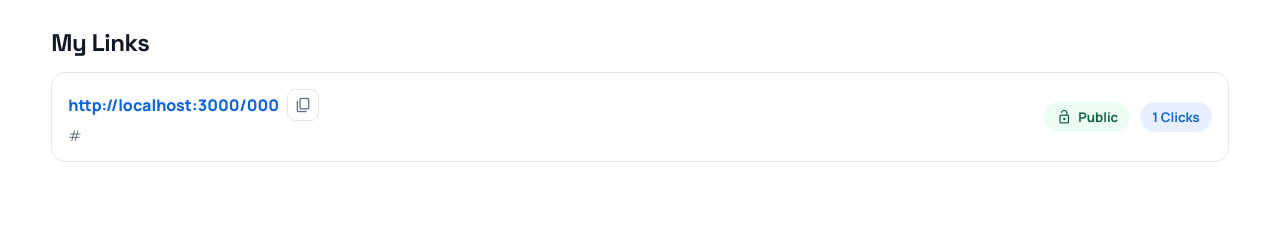
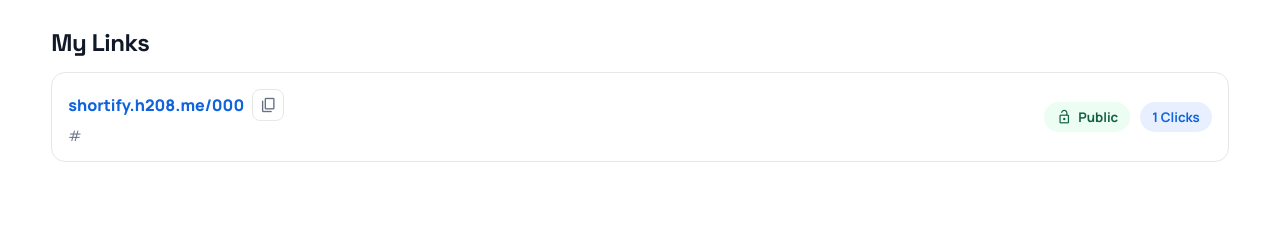
Before and after one commit to hitheshn208/shortify, a Node server app: template views/dashboard.ejs in a window 1280 px wide. Shown: the part 588-818 px from the top of the page. Run offline with Node 20, Linux system fonts and the light colour scheme; the template is opened without the code that fills it: most values are stand-ins (such as "Sample title", 1, 10 or a date in 2020).

Commit message:
fix: Update URLs to use the production domain; replace localhost references with shortify.h208.me in link details and dashboard

```diff
--- a/controllers/userController.js
+++ b/controllers/userController.js
@@ -50,7 +50,7 @@ exports.showLinkDetails = async (req, res, next)=>{
         return next();
 
     const url = availableUrls[0];
-    url.short_url = `http://localhost:3000/${shortCode}`;
+    url.short_url = `shortify.h208.me/${shortCode}`;
     res.render("linkdetails", {url, user});
 }
 
--- a/public/dashboard.js
+++ b/public/dashboard.js
@@ -46,7 +46,7 @@ function setCopyFeedback(message = "") {
 }
 
 function getBaseUrl() {
-    return "http://localhost:3000";
+    return "https://shortify.h208.me";
 }
 
 function toNumber(value) {
--- a/views/dashboard.ejs
+++ b/views/dashboard.ejs
@@ -144,9 +144,9 @@
                                             href="/<%= url.short_code %>"
                                             target = "_blank"
                                             rel = "noopener noreferrer"
-                                            data-copy-url="http://localhost:3000/<%= url.short_code %>"
+                                            data-copy-url="shortify.h208.me/<%= url.short_code %>"
                                         >
-                                            http://localhost:3000/<%= url.short_code %>
+                                            shortify.h208.me/<%= url.short_code %>
                                         </a>
                                         <button type="button" class="short-link-copy-btn" aria-label="Copy short link">
                                             <span class="material-symbols-rounded">content_copy</span>
--- a/views/linkdetails.ejs
+++ b/views/linkdetails.ejs
@@ -69,7 +69,7 @@
                     <div class="link-info">
                         <label class="label-small">Short URL</label>
                         <div class="short-url-row">
-                            <h2 class="short-url-display" id="shortUrlDisplay"><a href="<%= url.short_url %>"><%= url.short_url %></a></h2>
+                            <h2 class="short-url-display" id="shortUrlDisplay"><a href="/<%= url.short_code%>"><%= url.short_url %></a></h2>
                             <button class="btn btn-icon btn-copy" id="copyBtn" title="Copy to clipboard" data-url="<%= url.short_url %>">
                                 <span class="material-symbols-rounded">content_copy</span>
                             </button>
```
